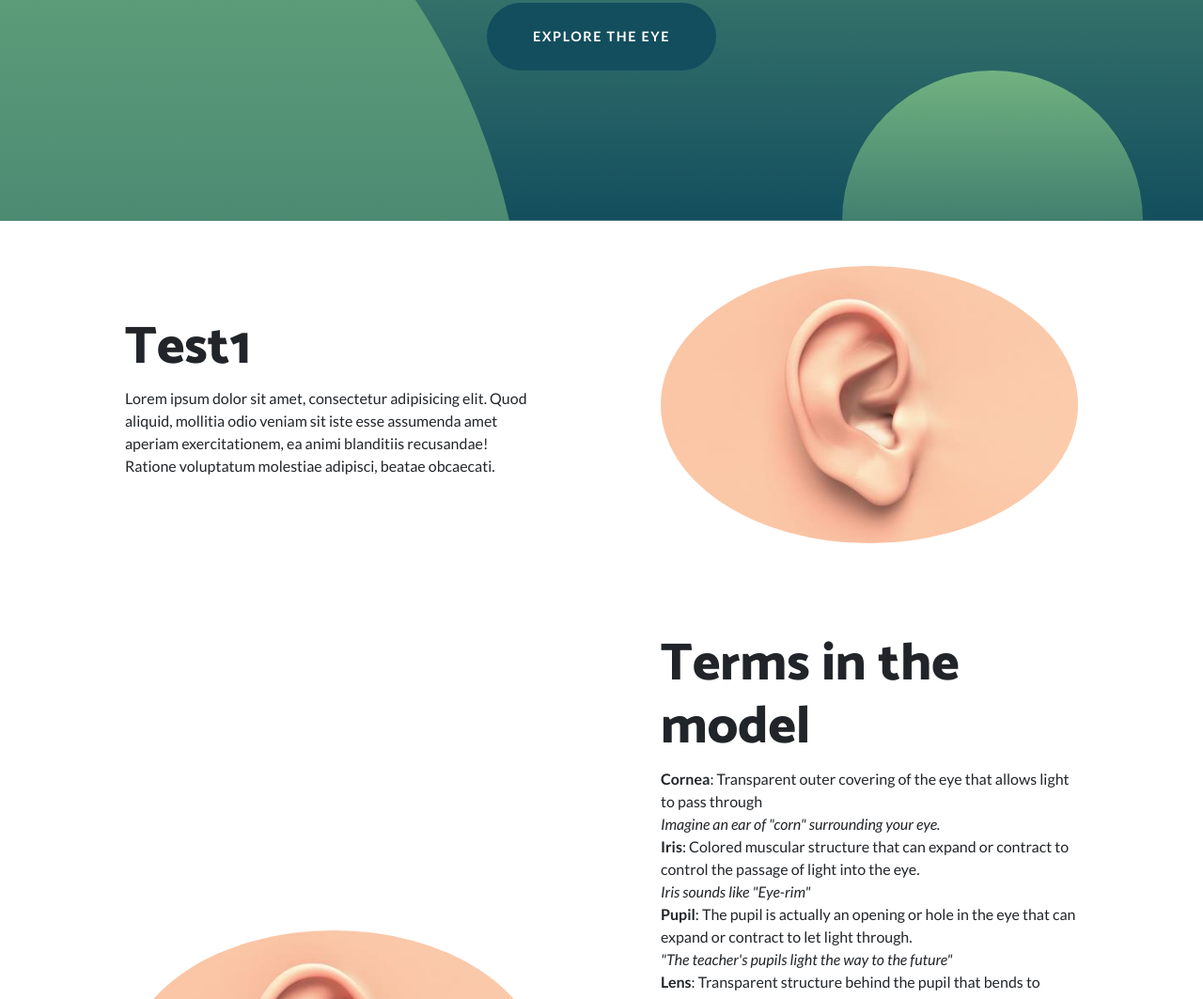
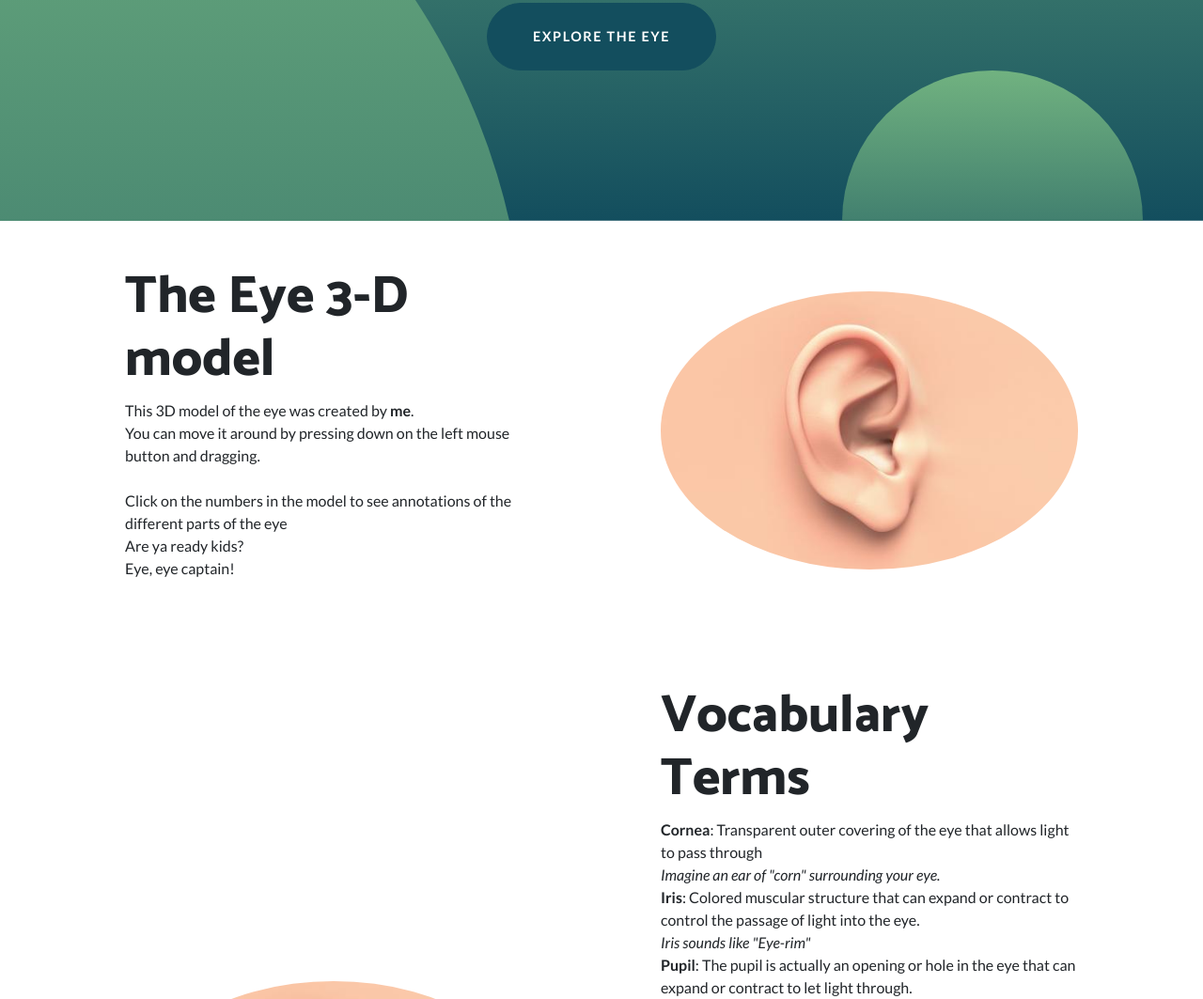
Before and after one commit to d4vidp/d4vidp.github.io, a website: page index.html in a window 1280 px wide. Shown: the part 452-1515 px from the top of the page at 94% size. Drawn offline with Linux system fonts and the light colour scheme.

Commit message:
more text things

```diff
--- a/index.html
+++ b/index.html
@@ -125,9 +125,9 @@
 
 <div class="p-5">
 
-<h2 class="display-4">Test1</h2>
+<h2 class="display-4">The Eye 3-D model</h2>
 
-<p>Lorem ipsum dolor sit amet, consectetur adipisicing elit. Quod aliquid, mollitia odio veniam sit iste esse assumenda amet aperiam exercitationem, ea animi blanditiis recusandae! Ratione voluptatum molestiae adipisci, beatae obcaecati.</p>
+<p>This 3D model of the eye was created by <b>me</b>. <br>You can move it around by pressing down on the left mouse button and dragging. <br><br>Click on the numbers in the model to see annotations of the different parts of the eye <br> Are ya ready kids? <br> Eye, eye captain! </p>
           </div>
         </div>
       </div>
@@ -145,7 +145,7 @@
 
 <div class="col-lg-6">
           <div class="p-5">
-            <h2 class="display-4">Terms in the model</h2>
+            <h2 class="display-4">Vocabulary Terms</h2>
 
 <p><b>Cornea</b>: Transparent outer covering of the eye that allows light to pass through<br>
 <i>Imagine an ear of "corn" surrounding your eye.</i>
```
